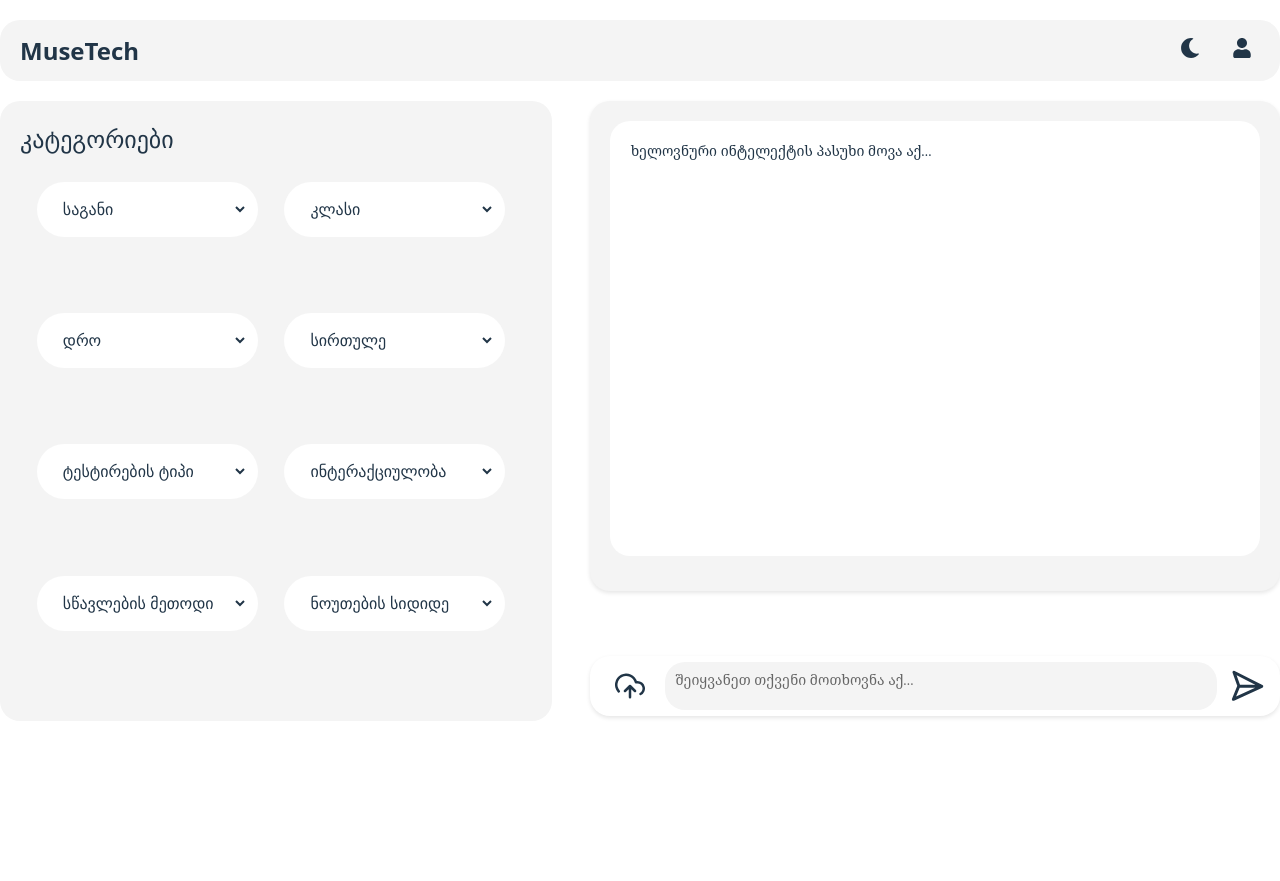
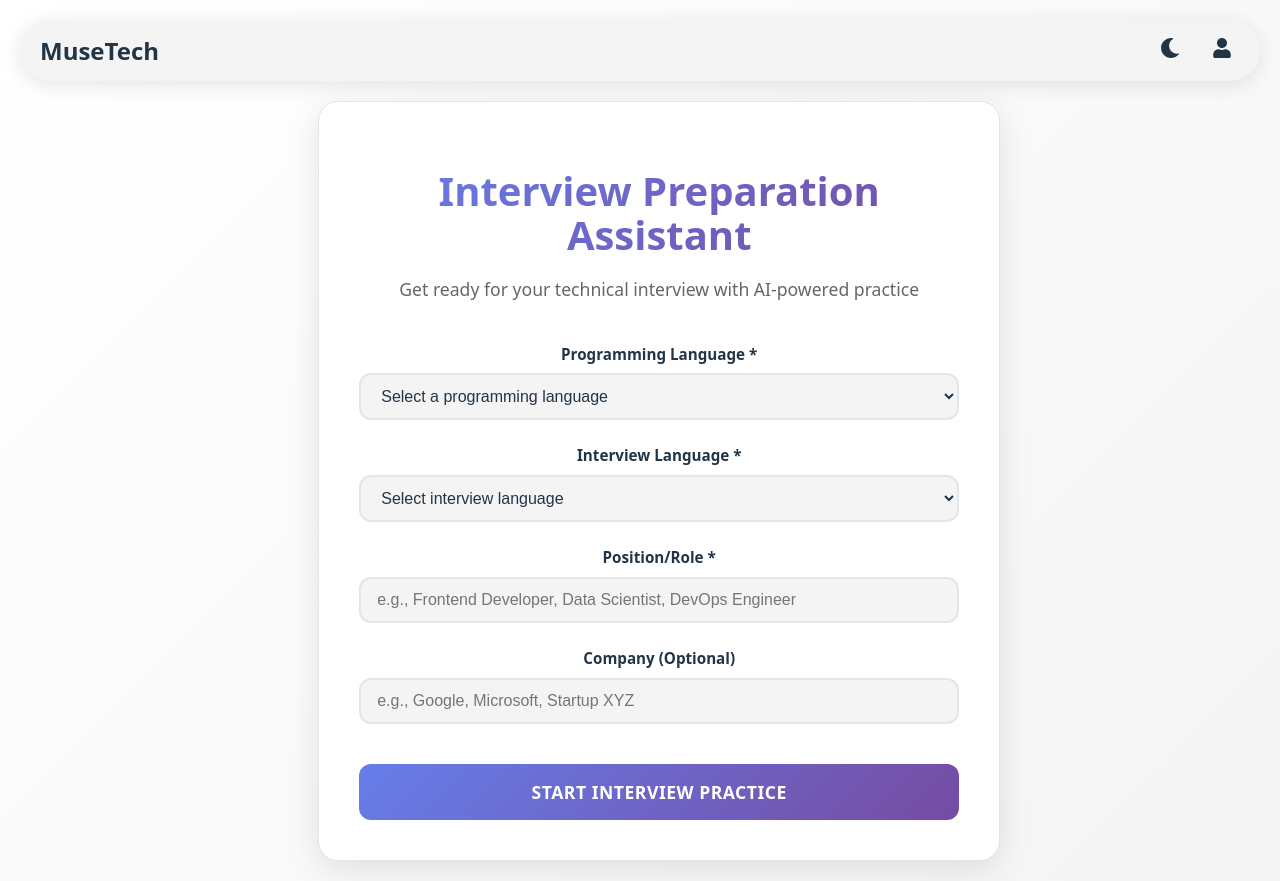
Before and after one commit to Besika40k/GDGMuseTech, a React (Vite) app in the folder frontend/: page / in a window 1280 px wide. Before the commit the page ends 800 px from the top, so only its background shows below. Built offline with nearby package versions, Linux system fonts and the light colour scheme.

Commit message:
minor changes
added cookie funtions between front and back end
TODO
fix the main page
add ai fine tuning
add bubbles for ai and for user
add chat history
add functionality of dettecting getting out of f11

```diff
--- a/frontend/package.json
+++ b/frontend/package.json
@@ -11,6 +11,7 @@
   },
   "dependencies": {
     "axios": "^1.8.4",
+    "js-cookie": "^3.0.5",
     "react": "^19.0.0",
     "react-dom": "^19.0.0",
     "react-icons": "^5.5.0",
--- /dev/null
+++ b/frontend/src/components/Layout.css
@@ -0,0 +1,17 @@
+/* Layout styles */
+.layout {
+  min-height: 100vh;
+  height: fit-content;
+  display: flex;
+  flex-direction: column;
+  width: 100%;
+  overflow-x: hidden;
+  align-items: center;
+}
+
+.layout .main-content {
+  flex: 1;
+  display: flex;
+  flex-direction: column;
+  width: 100%;
+}
--- /dev/null
+++ b/frontend/src/components/Layout.jsx
@@ -0,0 +1,13 @@
+import React from "react";
+import Nav from "./Nav";
+import "./Layout.css";
+const Layout = ({ children }) => {
+  return (
+    <div className="layout">
+      <Nav />
+      <main className="main-content">{children}</main>
+    </div>
+  );
+};
+
+export default Layout;
--- a/frontend/src/components/NavStyle.css
+++ b/frontend/src/components/NavStyle.css
@@ -3,10 +3,13 @@
   justify-content: space-between;
   align-items: center;
   padding: 10px 20px;
-  margin-top: 20px;
+  margin: 20px 40px 0 40px;
   background-color: var(--color-surface);
   color: var(--color-text);
-  border-radius: 20px;
+  border-radius: 50px;
+  width: calc(100% - 80px);
+  max-width: 1200px;
+  box-shadow: 0 4px 20px rgba(0, 0, 0, 0.1);
 }
 .logo {
   font-size: 1.5rem;
@@ -23,7 +26,9 @@
   padding: 0.5rem;
   cursor: pointer;
   color: var(--color-text);
-  outline: none; /* Add this line to remove the outline */
+  outline: none;
+  border-radius: 8px;
+  transition: all 0.2s ease;
 }
 
 .icon-button:active {
@@ -31,7 +36,9 @@
 }
 
 .icon-button:hover {
-  border: red;
+  background-color: var(--color-surface-hover);
+  border-radius: 8px;
+  transform: scale(1.05);
 }
 
 .icon-button:focus {
--- a/frontend/src/index.css
+++ b/frontend/src/index.css
@@ -1,5 +1,6 @@
 :root {
   /* Typography and base */
+  box-sizing: border-box;
   font-family: system-ui, Avenir, Helvetica, Arial, sans-serif;
   line-height: 1.5;
   font-weight: 400;
@@ -51,14 +52,16 @@ a:hover {
 
 body {
   margin: 0;
-  display: flex;
-  justify-content: center;
-  min-width: 320px;
-  min-height: 90vh;
-  height: 100vh;
-  width: 100vw;
+  padding: 0;
+  min-height: 100vh;
+  width: 100%;
   color: var(--color-text);
-  background-color: var(--color-bg);
+  background: linear-gradient(
+    135deg,
+    var(--color-bg) 0%,
+    var(--color-surface) 100%
+  );
+  overflow-x: hidden;
 }
 
 h1 {
@@ -90,3 +93,16 @@ button:focus-visible {
 a:hover {
   color: #747bff;
 }
+
+/* Layout styles */
+.layout {
+  min-height: 100vh;
+  display: flex;
+  flex-direction: column;
+}
+
+.layout .main-content {
+  flex: 1;
+  display: flex;
+  flex-direction: column;
+}
--- a/frontend/src/main.jsx
+++ b/frontend/src/main.jsx
@@ -2,14 +2,19 @@ import { StrictMode } from "react";
 import { createRoot } from "react-dom/client";
 import { BrowserRouter, Routes, Route } from "react-router-dom";
 import "./index.css";
+import Layout from "./components/Layout.jsx";
+import LandingPage from "./pages/LandingPage/LadningPage.jsx";
 import HomePage from "./pages/HomePage.jsx";
 
 createRoot(document.getElementById("root")).render(
   <StrictMode>
     <BrowserRouter>
-      <Routes>
-        <Route path="/" element={<HomePage />} />
-      </Routes>
+      <Layout>
+        <Routes>
+          <Route path="/" element={<LandingPage />} />
+          <Route path="/interview" element={<HomePage />} />
+        </Routes>
+      </Layout>
     </BrowserRouter>
   </StrictMode>
 );
--- a/frontend/src/pages/HomePage.jsx
+++ b/frontend/src/pages/HomePage.jsx
@@ -62,6 +62,7 @@ function HomePage() {
       const response = await fetch("http://localhost:8000/api/submit", {
         method: "POST",
         body: formData,
+        credentials: "include",
       });
       console.log("Raw response:", response);
       console.log("Response status:", response.status);
@@ -84,7 +85,6 @@ function HomePage() {
 
   return (
     <div className="HomePage">
-      <Nav />
       <div className="content-div">
         <Categories
           categoryChoices={categoryChoices}
--- /dev/null
+++ b/frontend/src/pages/LandingPage/LadningPage.jsx
@@ -0,0 +1,139 @@
+import React, { useState } from "react";
+import { useNavigate } from "react-router-dom";
+import "./LandingPage.css";
+import Cookies from "js-cookie";
+
+const LandingPage = () => {
+  const navigate = useNavigate();
+  const [selectedLanguage, setSelectedLanguage] = useState("");
+  const [interviewLanguage, setInterviewLanguage] = useState("");
+  const [position, setPosition] = useState("");
+  const [company, setCompany] = useState("");
+
+  const programmingLanguages = ["JavaScript", "Python", "Java", "C++", "C#"];
+
+  const interviewLanguages = ["English", "Georgian", "Polish"];
+
+  //   const handleSubmit = (e) => {
+  //     e.preventDefault();
+  //     console.log("Form submitted:", {
+  //       selectedLanguage,
+  //       interviewLanguage,
+  //       position,
+  //       company,
+  //     });
+  //     // Handle form submission logic here
+  //   };
+  const handleSubmit = async (e) => {
+    e.preventDefault();
+    const formData = {
+      selectedLanguage,
+      interviewLanguage,
+      position,
+      company,
+    };
+    // Save to cookies
+    Cookies.set("userForm", JSON.stringify(formData), { expires: 7 });
+
+    // Send to backend
+    const res = await fetch("http://localhost:8000/api/submitForm", {
+      method: "POST",
+      headers: {
+        "Content-Type": "application/json",
+      },
+      credentials: "include",
+      body: JSON.stringify(formData),
+    });
+
+    const data = await res.json();
+    console.log("Response from backend:", data);
+
+    if (res.ok && data.message === "Data stored") {
+      // Navigate to HomePage on success
+      navigate("/interview");
+    } else {
+      console.error("Submission failed:", data.message);
+      // You can add error handling here (show error message to user)
+    }
+  };
+
+  return (
+    <div className="landing-page">
+      <div className="landing-container">
+        <header className="landing-header">
+          <h1>Interview Preparation Assistant</h1>
+          <p>Get ready for your technical interview with AI-powered practice</p>
+        </header>
+
+        <form className="landing-form" onSubmit={handleSubmit}>
+          <div className="form-group">
+            <label htmlFor="language-select">Programming Language *</label>
+            <select
+              id="language-select"
+              value={selectedLanguage}
+              onChange={(e) => setSelectedLanguage(e.target.value)}
+              required
+              className="form-select"
+            >
+              <option value="">Select a programming language</option>
+              {programmingLanguages.map((lang) => (
+                <option key={lang} value={lang}>
+                  {lang}
+                </option>
+              ))}
+            </select>
+          </div>
+
+          <div className="form-group">
+            <label htmlFor="interview-language">Interview Language *</label>
+            <select
+              id="interview-language"
+              value={interviewLanguage}
+              onChange={(e) => setInterviewLanguage(e.target.value)}
+              required
+              className="form-select"
+            >
+              <option value="">Select interview language</option>
+              {interviewLanguages.map((lang) => (
+                <option key={lang} value={lang}>
+                  {lang}
+                </option>
+              ))}
+            </select>
+          </div>
+
+          <div className="form-group">
+            <label htmlFor="position">Position/Role *</label>
+            <input
+              type="text"
+              id="position"
+              value={position}
+              onChange={(e) => setPosition(e.target.value)}
+              placeholder="e.g., Frontend Developer, Data Scientist, DevOps Engineer"
+              required
+              className="form-input"
+            />
+          </div>
+
+          <div className="form-group">
+            <label htmlFor="company">Company (Optional)</label>
+            <input
+              type="text"
+              id="company"
+              value={company}
+              onChange={(e) => setCompany(e.target.value)}
+              placeholder="e.g., Google, Microsoft, Startup XYZ"
+              className="form-input"
+            />
+          </div>
+
+          <button type="submit" className="submit-btn">
+            Start Interview Practice
+          </button>
+        </form>
+      </div>
+    </div>
+  );
+};
+
+export default LandingPage;
--- /dev/null
+++ b/frontend/src/pages/LandingPage/LandingPage.css
@@ -0,0 +1,178 @@
+.landing-page {
+  min-height: 100vh;
+  height: fit-content;
+  display: flex;
+  align-items: center;
+  justify-content: center;
+  background-color: transparent;
+  padding: 20px;
+  box-sizing: border-box;
+}
+
+.landing-container {
+  max-width: 600px;
+  width: 100%;
+  background: var(--color-card);
+  border-radius: 20px;
+  box-shadow: 0 8px 32px rgba(0, 0, 0, 0.1);
+  padding: 40px;
+  border: 1px solid var(--color-border);
+}
+
+.landing-header {
+  text-align: center;
+  margin-bottom: 40px;
+}
+
+.landing-header h1 {
+  font-size: 2.5rem;
+  font-weight: 700;
+  color: var(--color-text);
+  margin-bottom: 12px;
+  background: linear-gradient(135deg, #667eea 0%, #764ba2 100%);
+  -webkit-background-clip: text;
+  -webkit-text-fill-color: transparent;
+  background-clip: text;
+}
+
+.landing-header p {
+  font-size: 1.1rem;
+  color: var(--color-text-muted);
+  line-height: 1.6;
+}
+
+.landing-form {
+  display: flex;
+  flex-direction: column;
+  gap: 24px;
+}
+
+.form-group {
+  display: flex;
+  flex-direction: column;
+  gap: 8px;
+}
+
+.form-group label {
+  font-weight: 600;
+  color: var(--color-text);
+  font-size: 0.95rem;
+}
+
+.form-select,
+.form-input {
+  padding: 12px 16px;
+  border: 2px solid var(--color-border);
+  border-radius: 12px;
+  font-size: 1rem;
+  background: var(--color-surface);
+  color: var(--color-text);
+  transition: all 0.3s ease;
+  outline: none;
+}
+
+.form-select:focus,
+.form-input:focus {
+  border-color: #667eea;
+  box-shadow: 0 0 0 3px rgba(102, 126, 234, 0.1);
+  background: var(--color-card);
+}
+
+.form-select:hover,
+.form-input:hover {
+  border-color: var(--color-text-muted);
+}
+
+.form-select option {
+  background: var(--color-card);
+  color: var(--color-text);
+  padding: 8px;
+}
+
+.submit-btn {
+  background: linear-gradient(135deg, #667eea 0%, #764ba2 100%);
+  color: white;
+  border: none;
+  padding: 16px 32px;
+  border-radius: 12px;
+  font-size: 1.1rem;
+  font-weight: 600;
+  cursor: pointer;
+  transition: all 0.3s ease;
+  margin-top: 16px;
+  text-transform: uppercase;
+  letter-spacing: 0.5px;
+}
+
+.submit-btn:hover {
+  transform: translateY(-2px);
+  box-shadow: 0 8px 25px rgba(102, 126, 234, 0.3);
+}
+
+.submit-btn:active {
+  transform: translateY(0);
+}
+
+.submit-btn:disabled {
+  opacity: 0.6;
+  cursor: not-allowed;
+  transform: none;
+}
+
+/* Responsive design */
+@media (max-width: 768px) {
+  .landing-container {
+    padding: 30px 20px;
+    margin: 10px;
+  }
+
+  .landing-header h1 {
+    font-size: 2rem;
+  }
+
+  .landing-header p {
+    font-size: 1rem;
+  }
+
+  .form-select,
+  .form-input {
+    padding: 10px 14px;
+    font-size: 0.95rem;
+  }
+
+  .submit-btn {
+    padding: 14px 24px;
+    font-size: 1rem;
+  }
+}
+
+@media (max-width: 480px) {
+  .landing-page {
+    padding: 10px;
+  }
+
+  .landing-container {
+    padding: 20px 15px;
+  }
+
+  .landing-header h1 {
+    font-size: 1.75rem;
+  }
+
+  .landing-form {
+    gap: 20px;
+  }
+}
+
+/* Dark mode specific adjustments */
+[data-theme="dark"] .landing-container {
+  box-shadow: 0 8px 32px rgba(0, 0, 0, 0.3);
+}
+
+[data-theme="dark"] .submit-btn {
+  box-shadow: 0 4px 15px rgba(102, 126, 234, 0.2);
+}
+
+[data-theme="dark"] .submit-btn:hover {
+  box-shadow: 0 8px 25px rgba(102, 126, 234, 0.4);
+}
```
Also changed, not shown: frontend/index.html (+13 -6 lines), 2 other files (tests, documents, lock files or other folders).
